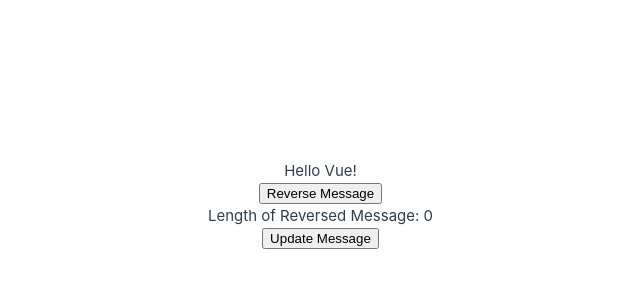
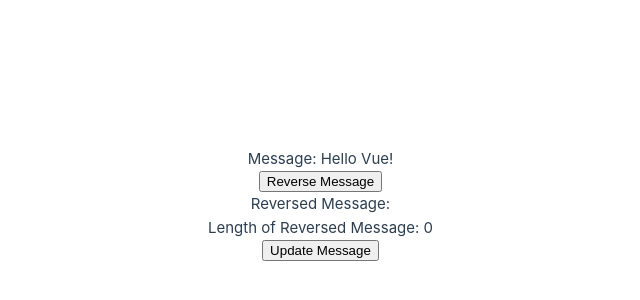
Before and after one commit to jukemori/vue-practice, a Vue app: page / in a window 1280 px wide. Shown: the part 196-496 px from the top of the page, without its empty margins (207-847 px from the left). Built offline with nearby package versions, Linux system fonts and the light colour scheme.

Commit message:
update html

```diff
--- a/src/components/Message.vue
+++ b/src/components/Message.vue
@@ -1,5 +1,5 @@
 <template>
-  <div>{{ message }}</div>
+  <div>Message: {{ message }}</div>
 </template>
 
 <script>
--- a/src/components/ReversedMessage.vue
+++ b/src/components/ReversedMessage.vue
@@ -1,5 +1,5 @@
 <template>
-  <div>{{ reversedMessage }}</div>
+  <div>Reversed Message: {{ reversedMessage }}</div>
   <div>Length of Reversed Message: {{ reversedMessageLength }}</div>
 </template>
 
```
